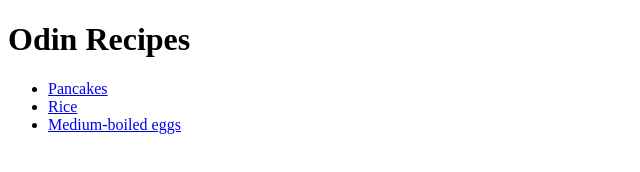
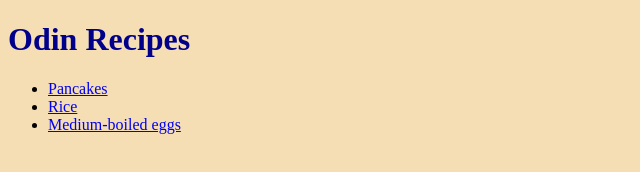
Before and after one commit to cleckeyn/odin-recipes, a plain HTML site: page index.html in a window 1280 px wide. Shown: the whole page, without its empty margins (0-640 px from the left). Drawn offline with Linux system fonts and the light colour scheme; files that its build step writes are made by us from their sources.

Commit message:
edit font and background colors

```diff
--- a/recipes/rice/style.css
+++ b/recipes/rice/style.css
@@ -1,3 +1,9 @@
+body {
+    background-color: wheat;
+}
 h2 {
     color: darkorchid;
 }
+h1 {
+    color: darkblue;
+}
```
